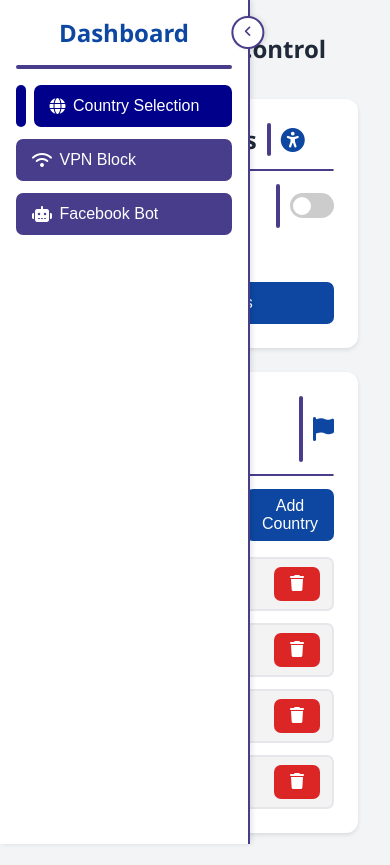
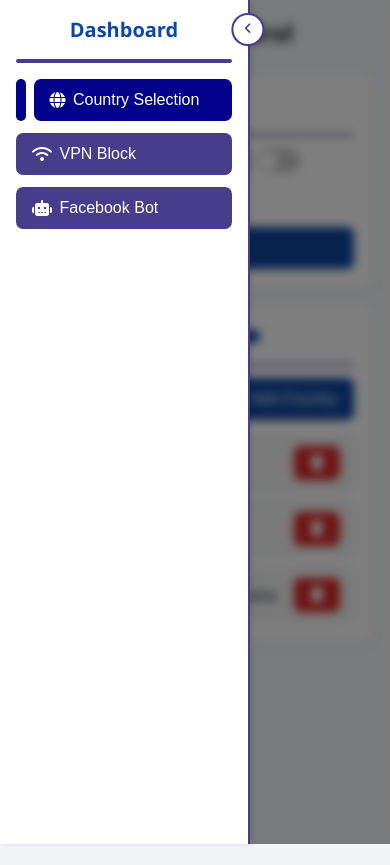
Before and after one commit to maddatsubedi/blogger-manager, a website: page public/index.html in a window 390 px wide. Both pictures are taken after a click on the icon 39 px from the left and 32 px from the top of the page. After the commit the page ends 844 px from the top, so only its background shows below. Drawn offline with Linux system fonts and the light colour scheme.

Commit message:
optimize sidebar responsiveness

```diff
--- a/public/index.html
+++ b/public/index.html
@@ -18,6 +18,7 @@
 <body>
 
     <nav id="sidebar-wrapper" class="sidebar-wrapper">
+        <div id="sidebar-overlay" class="sidebar-overlay"></div>
         <div class="sidebar">
             <div class="sidebar-title flex align-center justify-center">
                 <div class="sidebar-title-text text-blue">
@@ -70,7 +71,7 @@
             <h2 class="card-title flex flex-center width-fit">
                 Access Settings
                 <span class="line line-vertical card-line"></span>
-                <i class="fa-solid fa-universal-access highlight-blue"></i>
+                <i class="card-title-icon fa-solid fa-universal-access highlight-blue"></i>
             </h2>
             <div class="line"></div>
             <form class="card-content" id="country-access">
@@ -99,7 +100,7 @@
             <h2 class="card-title flex flex-center width-fit">
                 Allowed Countries
                 <span class="line line-vertical card-line"></span>
-                <i class="fa-solid fa-flag highlight-blue"></i>
+                <i class="card-title-icon fa-solid fa-flag highlight-blue"></i>
             </h2>
             <div class="line"></div>
             <div class="card-content" id="countryForm" action="/add-country" method="POST">
--- a/public/popup.css
+++ b/public/popup.css
@@ -53,7 +53,7 @@
 
 .popup-text {
     width: 100%;
-    font-size: 1.1rem;
+    font-size: 1rem;
     /* text-align: center; */
     display: flex;
     justify-content: center;
--- a/public/script.js
+++ b/public/script.js
@@ -11,21 +11,43 @@ document.addEventListener('DOMContentLoaded', async (e) => {
     // Sidebar Toggle
     const sidebarToggle = document.getElementById("sidebar-toggle");
     const sidebarWrapper = document.getElementById("sidebar-wrapper");
+    const sidebarOverlay = document.getElementById("sidebar-overlay");
 
     const toggleIconOpenClass = "sidebar-toggle nav-open fa-solid fa-angle-left";
     const toggleIconCloseClass = "sidebar-toggle fa-solid fa-angle-right";
 
+    const toggleSidebar = () => {
+        const isOpen = sidebarWrapper.classList.contains("nav-open");
+        if (isOpen) {
+            sidebarWrapper.classList.remove("nav-open");
+            sidebarToggle.className = toggleIconCloseClass;
+            enableScroll();
+        } else {
+            sidebarWrapper.classList.add("nav-open");
+            sidebarToggle.className = toggleIconOpenClass;
+            disableScroll();
+        }
+    }
+
+    const disableScroll = () => {
+        document.body.classList.add("disable-scroll");
+    }
+
+    const enableScroll = () => {
+        document.body.classList.remove("disable-scroll");
+    }
+
+    // Sidebar Toggle with toggle icon
     if (sidebarToggle && sidebarWrapper) {
         sidebarToggle.addEventListener("click", async (e) => {
-            const isOpen = sidebarWrapper.classList.contains("nav-open");
+            toggleSidebar();
+        });
+    }
 
-            if (isOpen) {
-                sidebarWrapper.classList.remove("nav-open");
-                sidebarToggle.className = toggleIconCloseClass;
-            } else {
-                sidebarWrapper.classList.add("nav-open");
-                sidebarToggle.className = toggleIconOpenClass;
-            }
+    // Sidebar Toggle with overlay
+    if (sidebarOverlay && sidebarWrapper) {
+        sidebarOverlay.addEventListener("click", async (e) => {
+            toggleSidebar();
         });
     }
 
--- a/public/style.css
+++ b/public/style.css
@@ -1,8 +1,12 @@
 .sidebar-wrapper {
     width: 250px;
     position: relative;
-    z-index: 10;
+    z-index: 110;
     transition: 0.25s;
+}
+
+.sidebar-overlay {
+    display: none;
 }
 
 .sidebar-toggle {
@@ -15,7 +19,7 @@
     justify-content: center;
     align-items: center;
     cursor: pointer;
-    transition: background-color 0.25s;
+    transition: 0.25s;
     background-color: white;
     color: var(--theme-blue-dark-2);
     border: 2px solid var(--theme-blue-dark-2);
@@ -50,19 +54,33 @@
     /* width: 250px; */
     background: var(--card-bg);
     box-shadow: 2px 0 5px rgba(0, 0, 0, 0.1);
+    z-index: 120;
 }
 
 .sidebar-wrapper.nav-open {
     transform: none;
-    position: relative;
-    height: unset;
+    /* height: unset; */
 }
 
 @media (max-width: 800px) {
     .sidebar-wrapper {
+        position: absolute;
         transform: translateX(-100%);
         height: 100%;
+    }
+
+    .sidebar-overlay {
         position: fixed;
+        width: calc(100vw + 100%);
+        height: 100%;
+        background: rgba(0, 0, 0, 0.5);
+        backdrop-filter: blur(5px);
+        cursor: pointer;
+        z-index: 100;
+    }
+
+    .sidebar-wrapper.nav-open .sidebar-overlay {
+        display: block;
     }
 
     .sidebar {
@@ -71,7 +89,7 @@
 
     .sidebar-wrapper .sidebar-toggle {
         display: flex;
-        transform: translateX(calc(100% + 25px));
+        transform: translateX(calc(100% + 20px));
         background-color: var(--theme-blue-dark-2);
         color: white;
         border: 2px solid var(--theme-blue-dark-2);
@@ -186,7 +204,7 @@
     right: 0;
     bottom: 0;
     background-color: #ccc;
-    transition: .4s;
+    transition: 0.25s;
     border-radius: 34px;
 }
 
@@ -199,7 +217,7 @@
     left: 3.5px;
     /* bottom: 4px; */
     background-color: white;
-    transition: .4s;
+    transition: 0.25s;
     border-radius: 50%;
 }
 
@@ -279,3 +297,27 @@ input:checked+.slider:before {
     padding: 7px 12px;
     font-size: 0.75rem;
 }
+
+@media (max-width: 600px) {
+    .sidebar-title .sidebar-title-text {
+        font-size: 1.25rem;
+    }
+
+    .main-content {
+        padding: 1rem;
+        gap: 1rem;
+    }
+
+    .card {
+        padding: 1.25rem;
+        gap: 0.75rem;
+    }
+
+    .main-content .content-header {
+        font-size: 1.5rem;
+    }
+
+    .card-title {
+        font-size: 1.25rem;
+    }
+}
--- a/public/utilities.css
+++ b/public/utilities.css
@@ -10,6 +10,10 @@ body {
     color: var(--text-color);
     display: flex;
     min-height: 100vh;
+}
+
+body.disable-scroll {
+    overflow: hidden;
 }
 
 :root {
@@ -205,13 +209,6 @@ body {
     border: 2px solid var(--theme-yellow-primary);
 }
 
-
-@media screen and (max-width: 500px) {
-    .title {
-        font-size: 1.5rem;
-    }
-}
-
 .line {
     width: 100%;
     height: 0px;
```
